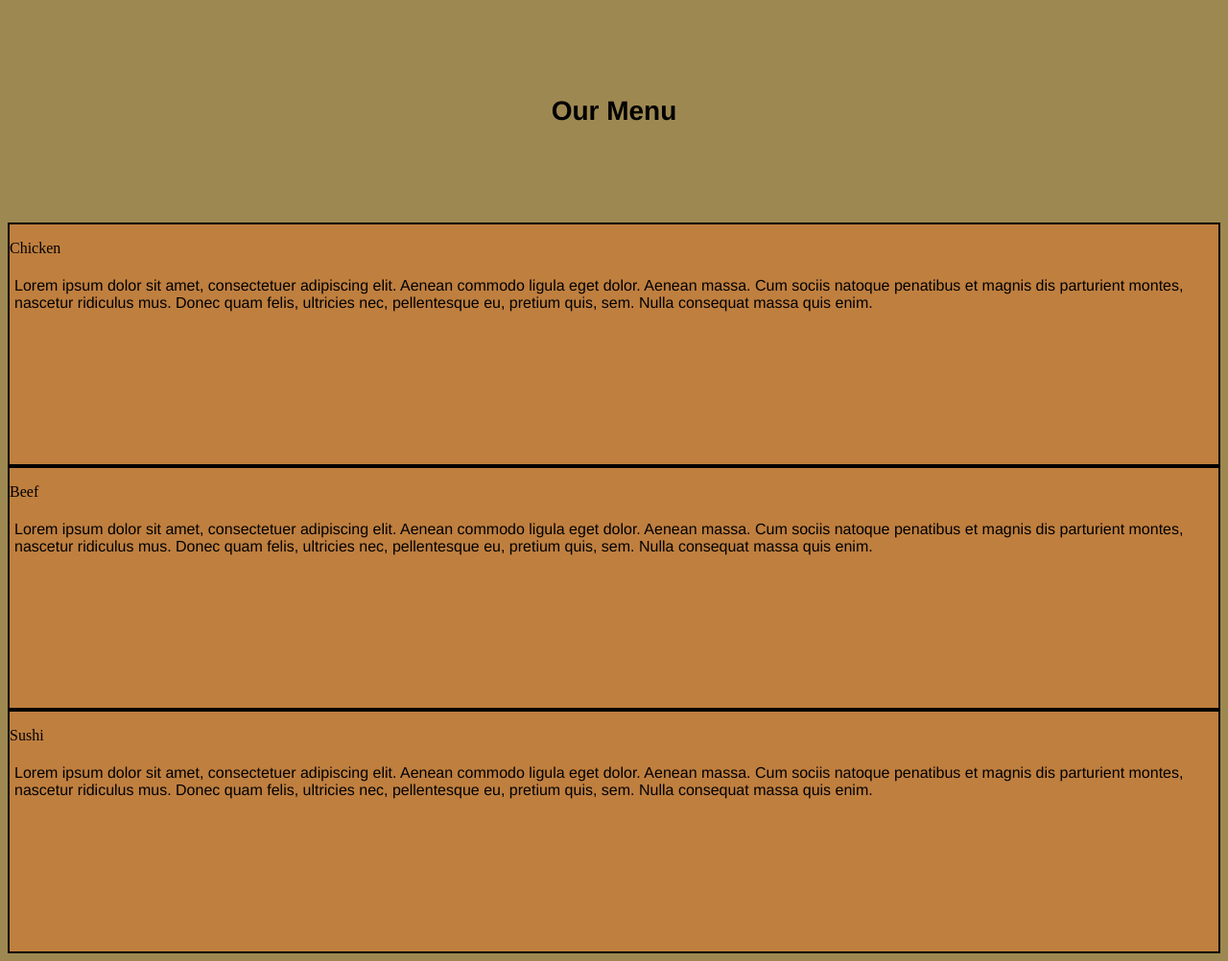
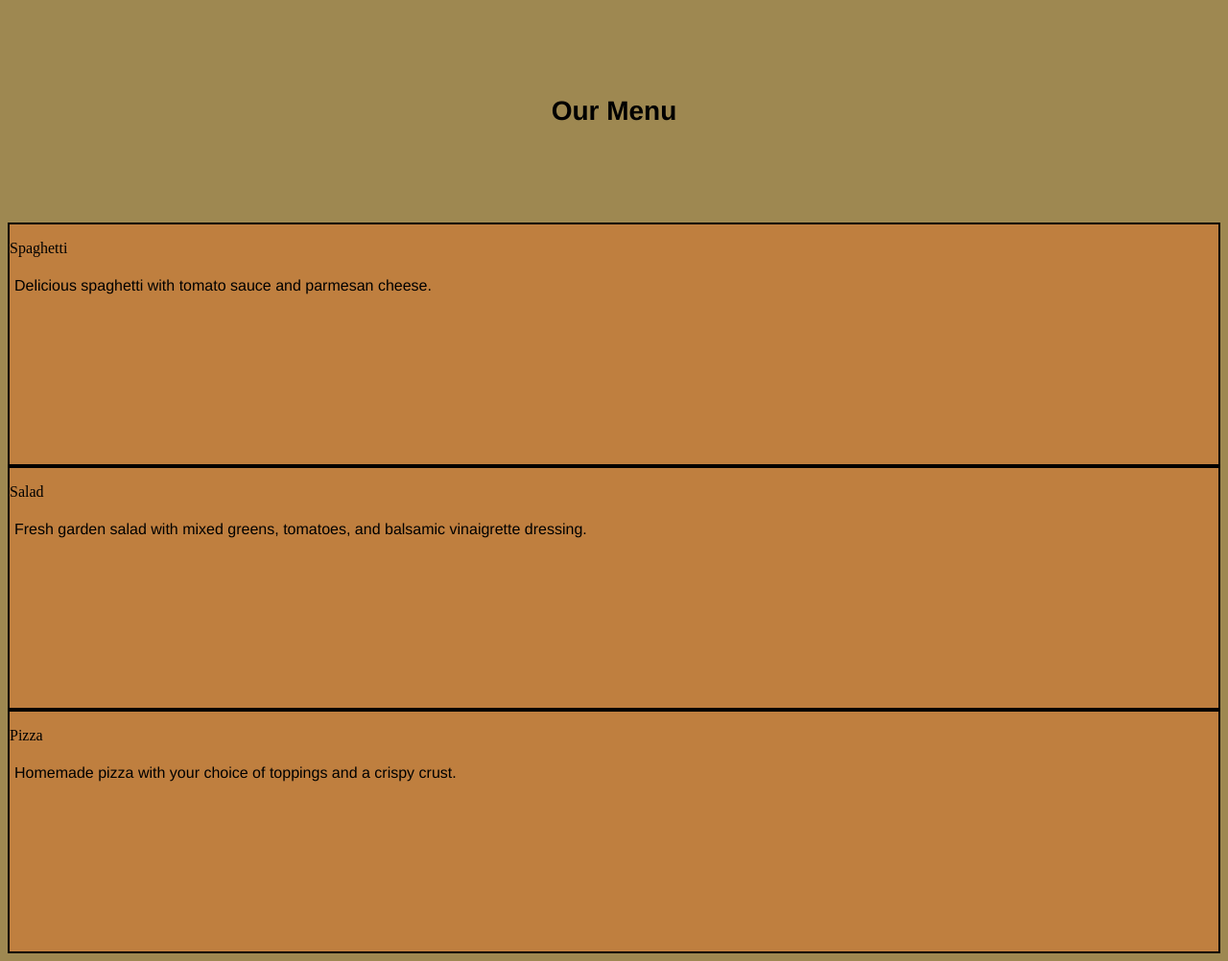
Before and after one commit to SonimaJohn/html-css-javascript-coursera, a plain HTML site: page module2-solution/index.html in a window 1280 px wide. Shown: the whole page at 96% size. Drawn offline with Linux system fonts and the light colour scheme.

Commit message:
index.html

```diff
--- a/module2-solution/index.html
+++ b/module2-solution/index.html
@@ -1,37 +1,32 @@
 <!DOCTYPE html>
 <html>
 <head>
-
   <title>Responsive Layout</title>
   <meta name="viewport" content="width=device-width, initial-scale=1">
   <link rel="stylesheet" type="text/css" href="style.css">
-
 </head>
 <body>
   <h1>Our Menu</h1>
 
-
-
   <div class="col-lg-4 col-md-6 col-sm-12">
     <div class="box">
-  		<p class="content-name name1">Chicken</p>
-  		<p class="content">Lorem ipsum dolor sit amet, consectetuer adipiscing elit. Aenean commodo ligula eget dolor. Aenean massa. Cum sociis natoque penatibus et magnis dis parturient montes, nascetur ridiculus mus. Donec quam felis, ultricies nec, pellentesque eu, pretium quis, sem. Nulla consequat massa quis enim.</p>
+      <p class="content-name name1">Spaghetti</p>
+      <p class="content">Delicious spaghetti with tomato sauce and parmesan cheese.</p>
     </div>
   </div>
 
   <div class="col-lg-4 col-md-6 col-sm-12">
     <div class="box">
-   		<p class="content-name name2">Beef</p>
-   		<p class="content">Lorem ipsum dolor sit amet, consectetuer adipiscing elit. Aenean commodo ligula eget dolor. Aenean massa. Cum sociis natoque penatibus et magnis dis parturient montes, nascetur ridiculus mus. Donec quam felis, ultricies nec, pellentesque eu, pretium quis, sem. Nulla consequat massa quis enim.</p>
+      <p class="content-name name2">Salad</p>
+      <p class="content">Fresh garden salad with mixed greens, tomatoes, and balsamic vinaigrette dressing.</p>
     </div>
   </div>
 
   <div class="col-lg-4 col-md-12 col-sm-12">
     <div class="box">
-  		<p class="content-name name3">Sushi</p>
-  		<p class="content">Lorem ipsum dolor sit amet, consectetuer adipiscing elit. Aenean commodo ligula eget dolor. Aenean massa. Cum sociis natoque penatibus et magnis dis parturient montes, nascetur ridiculus mus. Donec quam felis, ultricies nec, pellentesque eu, pretium quis, sem. Nulla consequat massa quis enim.</p>
+      <p class="content-name name3">Pizza</p>
+      <p class="content">Homemade pizza with your choice of toppings and a crispy crust.</p>
     </div>
   </div>
-
 </body>
 </html>
```
Lines whose indentation alone changed are shown as unchanged.
